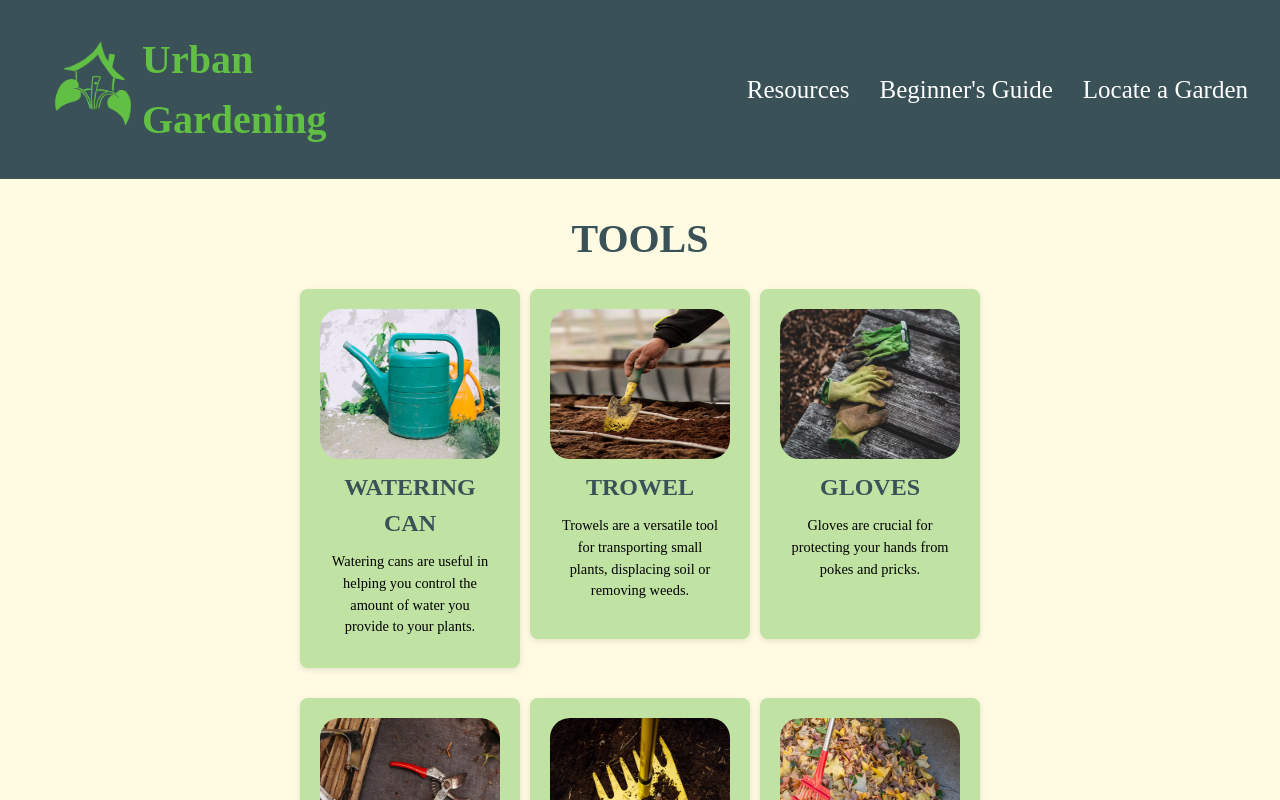
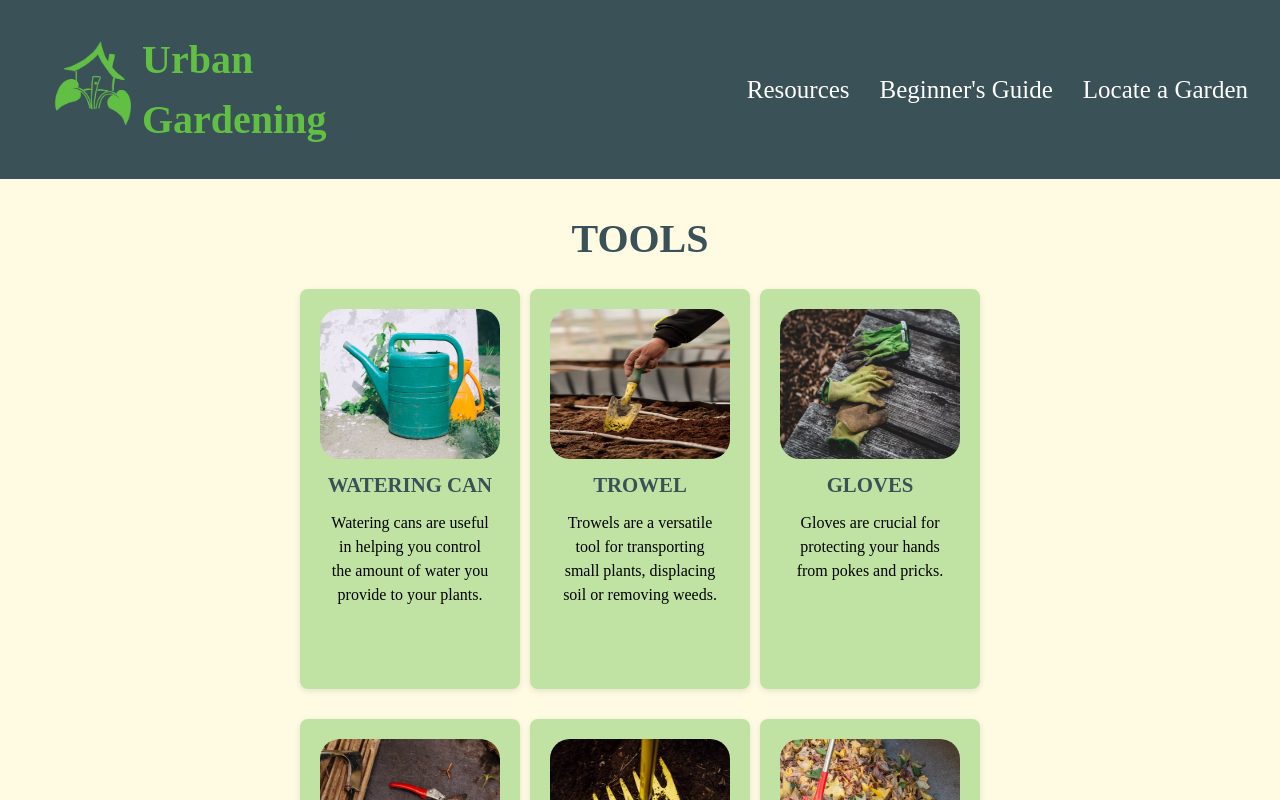
Before and after one commit to seankmccue/Solanum, a React (Vite) app in the folder frontend/: page /resources in a window 1280 px wide. Shown: the top 800 px of the page. Built offline with nearby package versions, Linux system fonts and the light colour scheme; a web font is replaced by a local one.

Commit message:
fix: card sizes on tools page (#18)
-card text and title changes to fix card size

```diff
--- a/frontend/src/components/Card/card.css
+++ b/frontend/src/components/Card/card.css
@@ -8,7 +8,7 @@
     margin: 10px 5px 20px;
     vertical-align: top;
     max-width: 250px;
-    min-height: 350px;
+    min-height: 400px;
     display: inline-block;
 
 }
@@ -21,10 +21,14 @@
 }
 
 .card .card-title {
+    text-align: center;
     margin: 0;
     color: #395157;
+    white-space: nowrap;
+    font-size: 1.3rem;
 }
 
 .card .card-text {
     color: black;
+    font-size: 1rem;
 }
--- a/frontend/src/components/Card/card.jsx
+++ b/frontend/src/components/Card/card.jsx
@@ -8,7 +8,6 @@ function Card(props) {
             <h2 className="card-title">{props.title}</h2>
             <p className="card-text">{props.text}</p>
         </div>
-
     )
 }
 
--- a/frontend/src/pages/ResourcesPage/tools.css
+++ b/frontend/src/pages/ResourcesPage/tools.css
@@ -1,7 +1,7 @@
 .gallery {
     text-align: center;
-    margin-left: 17%;
-    margin-right: 17%;
+    margin-left: 20%;
+    margin-right: 20%;
 }
 .gallery .card {
     background: #C0E3A3;
```
